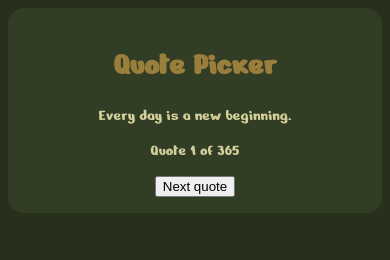
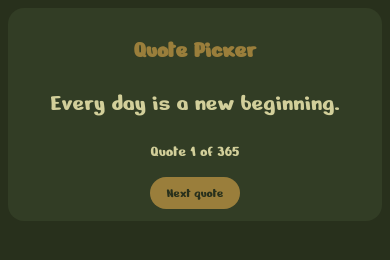
Before and after one commit to jdswe/software-engineering-journey, a plain HTML site: page 04-javascript/projects/01-quote-picker/index.html in a window 390 px wide. Drawn offline with Linux system fonts and the light colour scheme.

Commit message:
feat: make the quote picker responsive

```diff
--- a/04-javascript/projects/01-quote-picker/style.css
+++ b/04-javascript/projects/01-quote-picker/style.css
@@ -26,3 +26,34 @@ main {
 h1 {
   color: var(--color-primary);
 }
+
+#quote {
+  font-size: 28px;
+}
+
+button {
+  background-color: var(--color-primary);
+  color: var(--color-bg);
+  border: none;
+  padding: 8px 16px;
+  border-radius: var(--radius);
+  font-family: var(--font-main);
+  cursor: pointer;
+}
+
+button:hover {
+  background-color: var(--color-text);
+}
+@media (max-width: 600px) {
+  main {
+    padding: 12px;
+  }
+
+  h1 {
+    font-size: 24px;
+  }
+
+  #quote {
+    font-size: 24px;
+  }
+}
```
